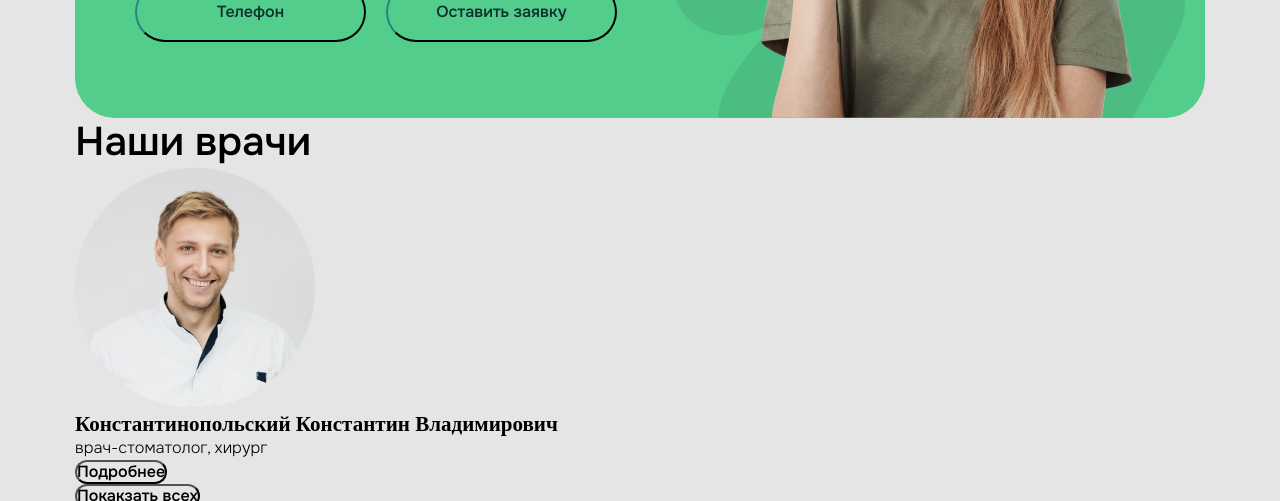
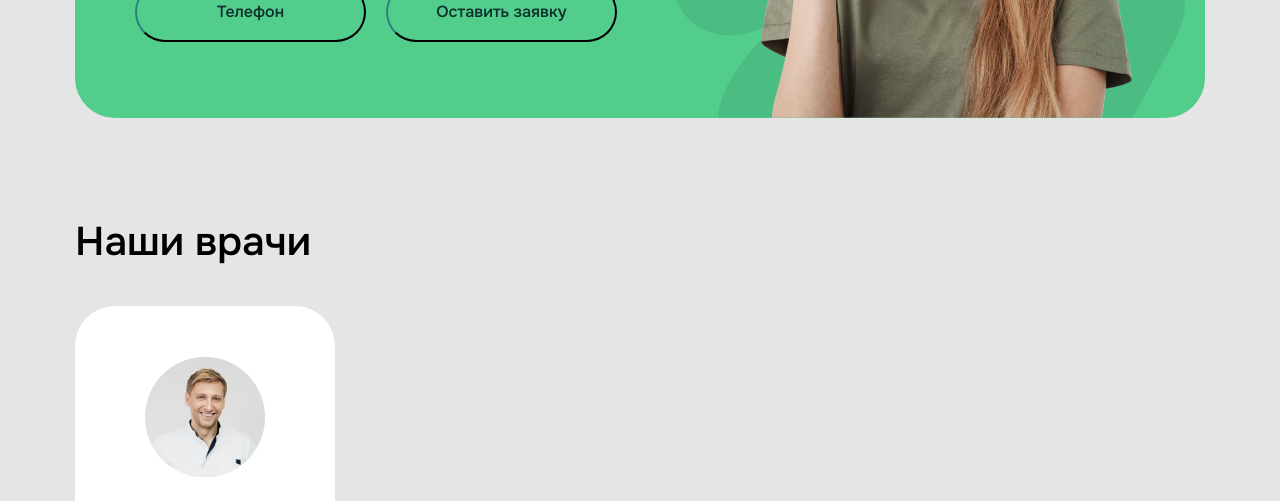
Before and after one commit to Mari-marina/Vitaplus, a website with bundled scripts: page src/index.html in a window 1280 px wide. Shown: the part 3050-3551 px from the top of the page. Built offline with nearby package versions, Linux system fonts and the light colour scheme; files whose address does not match are found by name.

Commit message:
doctor css

```diff
--- a/src/scss/base/_tipography.scss
+++ b/src/scss/base/_tipography.scss
@@ -32,3 +32,7 @@ details > summary {
 	font-weight: 500;
 	line-height: 31px
 }
+
+h3 {
+	font-family: OnestMedium;
+}
--- /dev/null
+++ b/src/scss/blocks/_doctors.scss
@@ -0,0 +1,56 @@
+@import './../../scss/abstracts/_mixins';
+.doctors {
+  margin-top: 100px;
+  &__title {
+    margin-bottom: 40px;
+  }
+  &__wrap {
+    background: #FFFFFF;
+    max-width: 260px;
+    height: 386px;
+    width: 100%;
+    border-radius: 40px;
+    display: flex;
+    flex-direction: column;
+    align-items: center;
+  }
+  &__img {
+    width: 120px;
+    margin: 50px 0 20px;
+  }
+  &__subtitle {
+    text-align: center;
+    @include text(16px, 500, 24px, #0F2F2E);
+    margin-bottom: 15px;
+  }
+  &__text {
+    color: $accentColor;
+    margin-bottom: 30px;
+  }
+  &__button {
+    border-color: $accentColor;
+    background-color: $accentColor;;
+    color: #FFFFFF;
+    width: 178px;
+    height: 40px;
+  }
+  &__button:hover {
+    color: $accentColor;
+    background-color: inherit;
+    border-color: $accentColor;
+  }
+  &__main-button {
+    border-color: $accentColor;
+    color: $accentColor;
+    width: 221px;
+    height: 60px;
+    margin: 0 auto;
+    display: block;
+    padding-top: 40px;
+  }
+  &__main-button:hover {
+    color: #FFFFFF;
+    background-color: $accentColor;
+    border: none;
+  }
+}
--- a/src/scss/style.scss
+++ b/src/scss/style.scss
@@ -32,8 +32,7 @@
 @import "./blocks/consultations";
 @import "./blocks/aboutUs.scss";
 @import "./blocks/menu";
-@import "./blocks/top";
 @import "./blocks/services";
-
+@import "./blocks/doctors";
 
 // @import "./blocks/footer";
```
Also changed, not shown: src/scss/blocks/_top.scss (deleted, +0 -39 lines), dist/css/style.css, dist/css/style.min.css.
